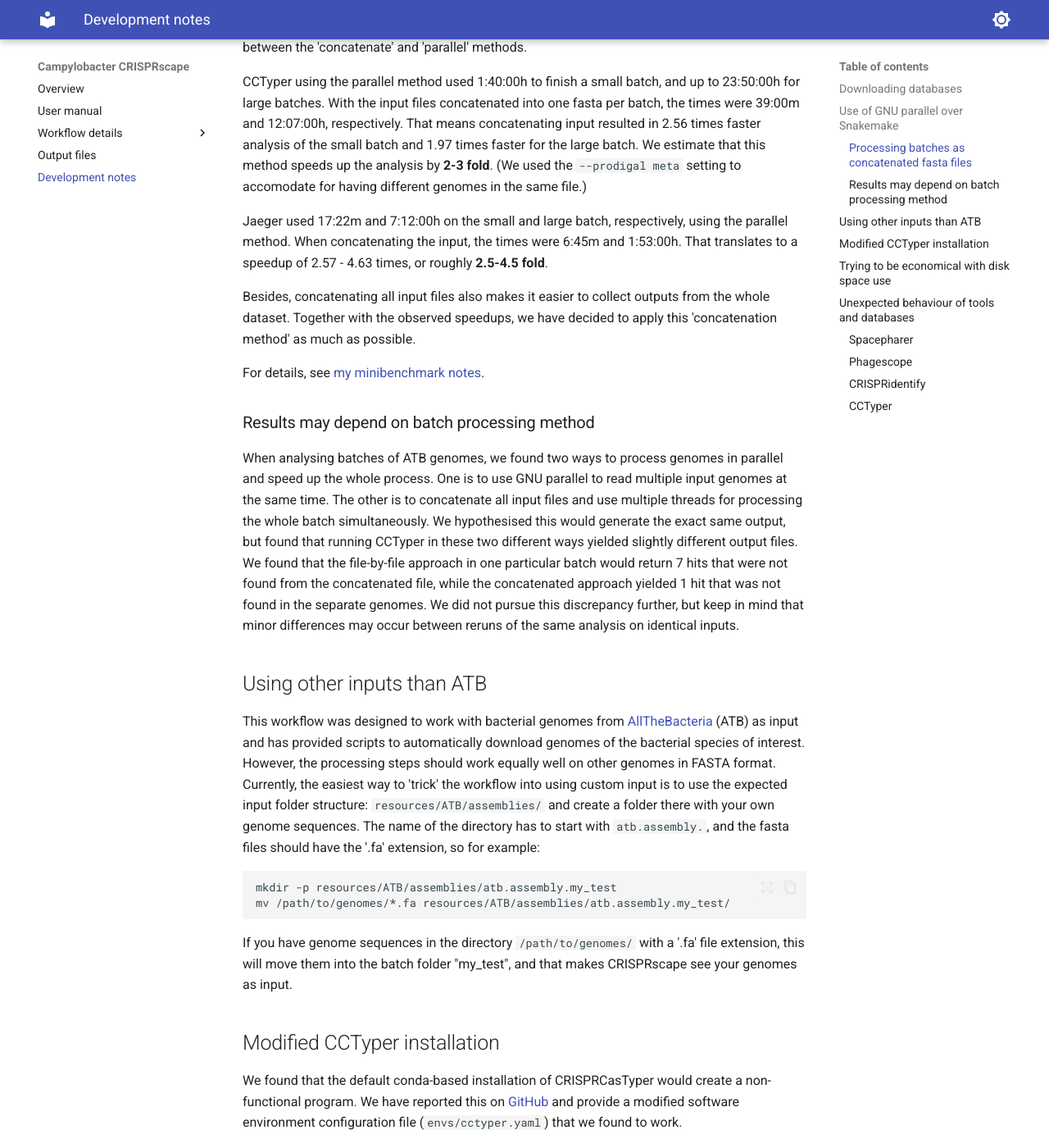
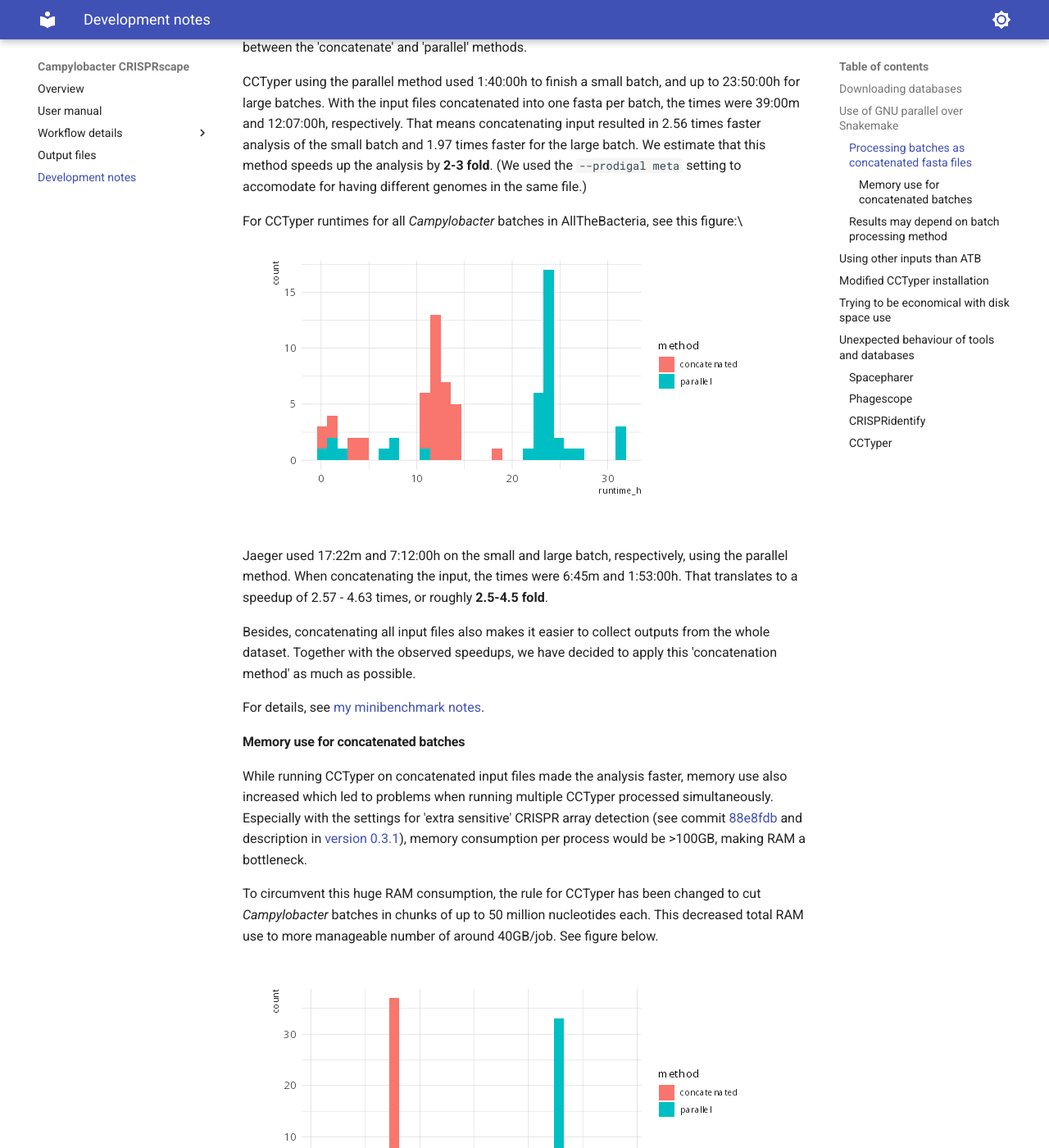
Before and after one commit to UtrechtUniversity/campylobacter-crisprscape, an MkDocs documentation site: the page built from doc/dev_notes.md, in a window 1280 px wide and 1400 px high, scrolled down 1274 px. Shown: the whole window at 82% size. Built offline with MkDocs 1.6.1 and Material for MkDocs 9.7.7, drawn with Linux system fonts in a browser that asks for light colours.

Commit message:
Extend benchmark info with figures

```diff
--- a/doc/dev_notes.md
+++ b/doc/dev_notes.md
@@ -66,6 +66,10 @@ We estimate that this method speeds up the analysis by **2-3 fold**.
 (We used the `--prodigal meta` setting to accomodate for having
 different genomes in the same file.)
 
+For CCTyper runtimes for all _Campylobacter_ batches in AllTheBacteria,
+see this figure:\
+![CCTyper runtime comparison](figures/cctyper_benchmark-runtime.png)
+
 Jaeger used 17:22m and 7:12:00h on the small and large batch, respectively,
 using the parallel method. When concatenating the input, the times
 were 6:45m and 1:53:00h. That translates to a speedup of 2.57 - 4.63
@@ -76,6 +80,23 @@ outputs from the whole dataset. Together with the observed speedups,
 we have decided to apply this 'concatenation method' as much as possible.
 
 For details, see [my minibenchmark notes](experiments/minibenchmark-batches.md).
+
+#### Memory use for concatenated batches
+
+While running CCTyper on concatenated input files made the analysis
+faster, memory use also increased which led to problems when running
+multiple CCTyper processed simultaneously. Especially with the settings
+for 'extra sensitive' CRISPR array detection
+(see commit [88e8fdb](https://github.com/UtrechtUniversity/campylobacter-crisprscape/commit/88e8fdb26676212897689706c336681853ab4f00)
+and description in [version 0.3.1](https://github.com/UtrechtUniversity/campylobacter-crisprscape/releases/tag/v0.3.1)),
+memory consumption per process would be >100GB, making RAM a bottleneck.
+
+To circumvent this huge RAM consumption, the rule for CCTyper has been
+changed to cut _Campylobacter_ batches in chunks of up to 50 million
+nucleotides each. This decreased total RAM use to more manageable
+number of around 40GB/job. See figure below.
+
+![CCTyper total memory consumption comparison](figures/cctyper_benchmark-memory-vms.png)
 
 ### Results may depend on batch processing method
 
```
Also changed, not shown: doc/figures/cctyper_benchmark-memory-rss.png (added), doc/figures/cctyper_benchmark-memory-vms.png (added), doc/figures/cctyper_benchmark-runtime.png (added).
